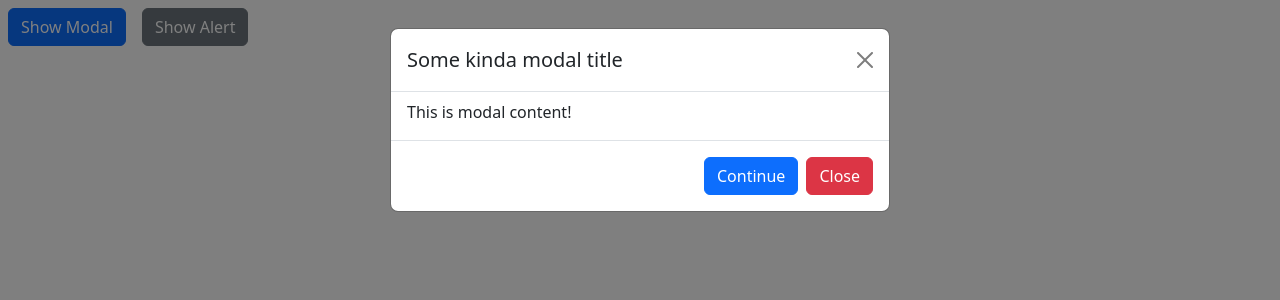
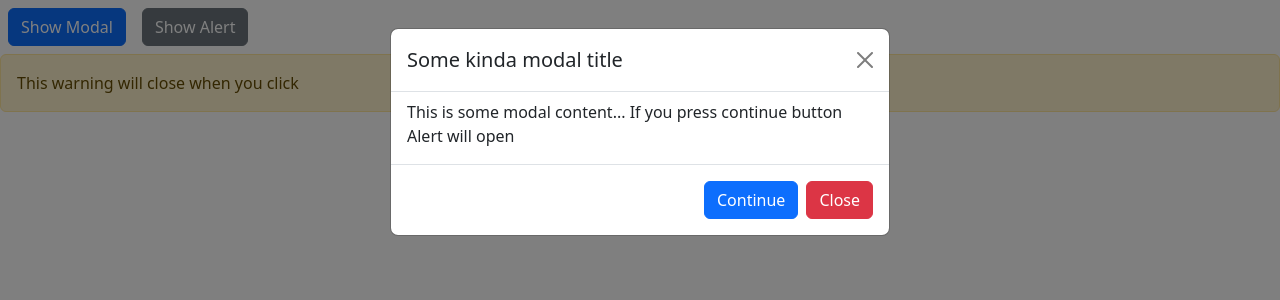
Before and after one commit to limbonalim/Home-Work-58, a React (Vite) app: page / in a window 1280 px wide. Both pictures are taken after a click on the button "Show Modal". Shown: the top 300 px of the page. Built offline with nearby package versions, Linux system fonts and the light colour scheme.

Commit message:
add clickDismissable props in Alert component

```diff
--- a/package.json
+++ b/package.json
@@ -12,7 +12,8 @@
   "dependencies": {
     "bootstrap": "^5.3.2",
     "react": "^18.2.0",
-    "react-dom": "^18.2.0"
+    "react-dom": "^18.2.0",
+    "react-transition-group": "^4.4.5"
   },
   "devDependencies": {
     "@types/react": "^18.2.15",
--- a/src/components/Alert/Alert.tsx
+++ b/src/components/Alert/Alert.tsx
@@ -1,14 +1,16 @@
-import React from 'react';
+import React, {useState} from 'react';
 
 interface Props extends React.PropsWithChildren {
   type: 'primary' | 'success' | 'danger' | 'warning';
   onDismiss?: () => void;
+  clickDismissable?: boolean;
 }
 
-const Alert: React.FC<Props> = ({type, onDismiss, children}) => {
-  const className: string[] = ['alert', 'd-flex'];
+const Alert: React.FC<Props> = ({type, clickDismissable = false, onDismiss, children}) => {
+  const [show, setShow] = useState<boolean>(true);
   const alertColor: string = `alert-${type}`;
-  className.push(alertColor);
+  const className: string[] = ['alert', alertColor];
+
   let closeButton: React.ReactNode | null = (
     <button
       type="button"
@@ -17,16 +19,27 @@ const Alert: React.FC<Props> = ({type, onDismiss, children}) => {
       aria-label="Close"
       onClick={() => onDismiss ? onDismiss() : undefined}
     ></button>);
-  if (!onDismiss) {
+
+  const closeAlert = () => {
+    if (clickDismissable) {
+      setShow(false);
+    }
+  };
+
+  if (!onDismiss || clickDismissable) {
     closeButton = null;
   }
   return (
     <div
       className={className.join(' ')}
       role="alert"
+      onClick={() => closeAlert()}
+      style={{display: show ? 'block' : 'none'}}
     >
-      {children}
-      {closeButton}
+      <div className="d-flex">
+        {children}
+        {closeButton}
+      </div>
     </div>
   );
 };
--- a/src/containers/App.tsx
+++ b/src/containers/App.tsx
@@ -33,10 +33,12 @@ const App = () => {
 
   let alert: ReactNode | null = null;
   if (showAlert) {
-    alert = (<Alert
-      type="warning"
-      onDismiss={closeAlert}
-    >This is a warning type alert</Alert>);
+    alert = (
+      <Alert
+        type="danger"
+        onDismiss={closeAlert}
+      >This is a warning type alert</Alert>
+    );
   }
 
   return (
@@ -59,9 +61,10 @@ const App = () => {
         buttons={buttons}
         title="Some kinda modal title"
       >
-        <p>This is modal content!</p>
+        <p>This is some modal content... If you press continue button Alert will open</p>
       </Modal>
       {alert}
+      <Alert type="warning" clickDismissable>This warning will close when you click</Alert>
     </>
   );
 };
```
Also changed, not shown: 1 other file (tests, documents, lock files or other folders).
